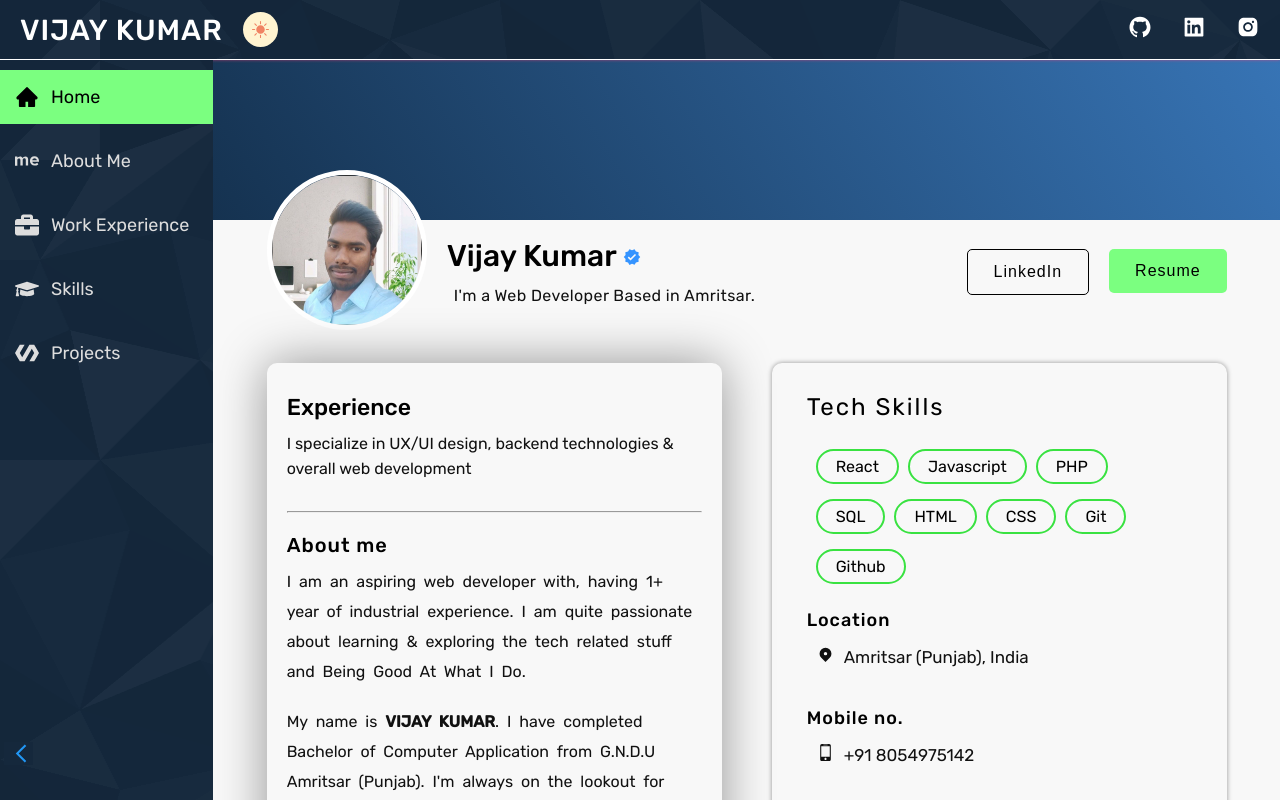
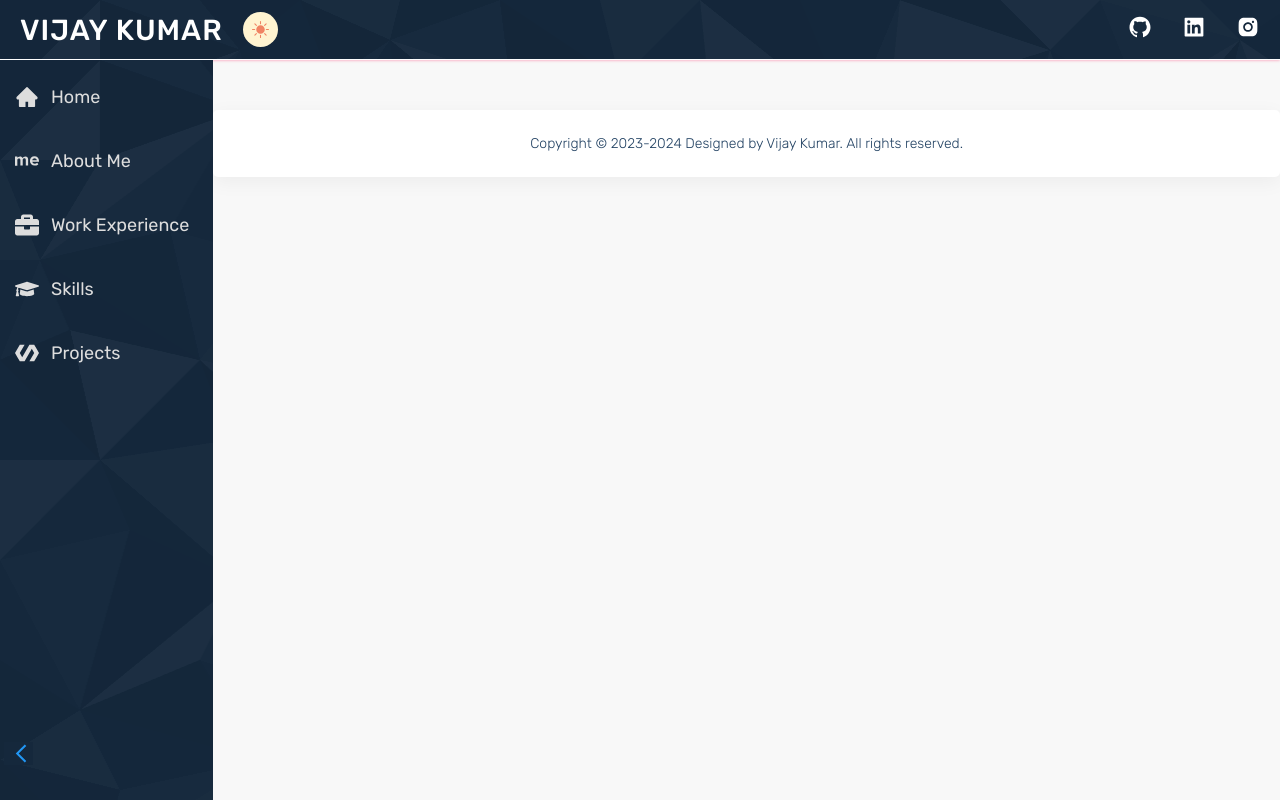
Before and after one commit to Vijaykumar308/portfolio, a React (Create React App) app: page / in a window 1280 px wide. Shown: the top 800 px of the page. Built offline with nearby package versions, Linux system fonts and the light colour scheme; the HTML template or start-up script is replaced by a standard one.

Commit message:
changes path in sidebar to='/portfilio'

```diff
--- a/src/App.js
+++ b/src/App.js
@@ -21,7 +21,6 @@ function App() {
           <Sidebar />
         <div className='contant'>
           <Routes>
-            <Route path='/' element={<Home />} />
             <Route path='/portfolio' element={<Home />} />
             <Route path='/about' element={<AboutMe />} />
             <Route path='/work-experince' element={<WorkExperince />} />
--- a/src/Components/Sidebar/Sidebar.jsx
+++ b/src/Components/Sidebar/Sidebar.jsx
@@ -19,7 +19,7 @@ const Sidebar = () => {
             <div className="sidebarWrapper">
                 <div className="sidebarMenu">
                     <ul className="sidebarList">
-                        <NavLink to="/">
+                        <NavLink to="/portfolio">
                             <li className="sidebarListItem">
                                 <AiFillHome className="sidebar-icons" />
                                 <span className={`sidebarListItemLabel ${!isCollapsed ? 'd-none' : ""}`}>Home</span>
```
